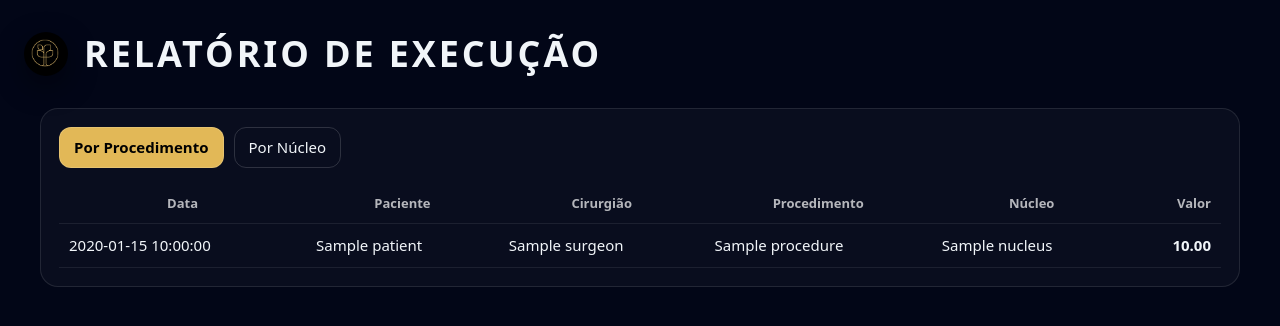
After one commit to NextLevel2025Medical/agenda_consultorios, a FastAPI app: template templates/relatorio_execucao.html in a window 1280 px wide. The commit adds this page. Shown: the top 326 px of the page. Run offline with FastAPI, Linux system fonts and the light colour scheme; the template is opened without the code that fills it: most values are stand-ins (such as "Sample title", 1, 10 or a date in 2020); some libraries are stand-ins or nearby versions.

Commit message:
Add files via upload

```diff
--- /dev/null
+++ b/templates/relatorio_execucao.html
@@ -0,0 +1,156 @@
+{% extends "base.html" %}
+{% block page_title %}CONCEPT SYS - RELATÓRIO DE EXECUÇÃO{% endblock %}
+{% block header_title %}Relatório de Execução{% endblock %}
+{% block content %}
+
+<style>
+.report-wrap{
+  max-width:1200px;
+  margin:0 auto;
+}
+
+.report-card{
+  background: rgba(255,255,255,.03);
+  border:1px solid rgba(255,255,255,.10);
+  border-radius:18px;
+  padding:18px;
+}
+
+.report-table{
+  width:100%;
+  border-collapse:collapse;
+}
+
+.report-table th,
+.report-table td{
+  padding:10px;
+  border-bottom:1px solid rgba(255,255,255,.08);
+}
+
+.report-table th{
+  color:rgba(255,255,255,.70);
+  font-size:13px;
+}
+
+.amount{
+  font-weight:800;
+  text-align:right;
+}
+
+.tab-bar{
+  display:flex;
+  gap:10px;
+  margin-bottom:16px;
+}
+
+.tab{
+  padding:8px 14px;
+  border-radius:12px;
+  cursor:pointer;
+  border:1px solid rgba(255,255,255,.15);
+}
+
+.tab.active{
+  background:var(--accent);
+  color:#000;
+  font-weight:800;
+}
+</style>
+
+<div class="report-wrap">
+
+<div class="report-card">
+
+<div class="tab-bar">
+<div class="tab active" data-tab="procedure">Por Procedimento</div>
+<div class="tab" data-tab="nucleus">Por Núcleo</div>
+</div>
+
+<div id="tab-procedure">
+
+<table class="report-table">
+<thead>
+<tr>
+<th>Data</th>
+<th>Paciente</th>
+<th>Cirurgião</th>
+<th>Procedimento</th>
+<th>Núcleo</th>
+<th style="text-align:right">Valor</th>
+</tr>
+</thead>
+<tbody>
+
+{% for r in data %}
+<tr>
+<td>{{ r.date }}</td>
+<td>{{ r.patient }}</td>
+<td>{{ r.surgeon }}</td>
+<td>{{ r.procedure }}</td>
+<td>{{ r.nucleus }}</td>
+<td class="amount">{{ "%.2f"|format(r.amount) }}</td>
+</tr>
+{% endfor %}
+
+</tbody>
+</table>
+
+</div>
+
+<div id="tab-nucleus" style="display:none;">
+
+<table class="report-table">
+<thead>
+<tr>
+<th>Núcleo</th>
+<th style="text-align:right">Total</th>
+</tr>
+</thead>
+<tbody>
+
+{% set totals = {} %}
+
+{% for r in data %}
+{% set _ = totals.update({ r.nucleus: totals.get(r.nucleus,0) + r.amount }) %}
+{% endfor %}
+
+{% for k,v in totals.items() %}
+<tr>
+<td>{{ k }}</td>
+<td class="amount">{{ "%.2f"|format(v) }}</td>
+</tr>
+{% endfor %}
+
+</tbody>
+</table>
+
+</div>
+
+</div>
+
+</div>
+
+<script>
+
+const tabs=document.querySelectorAll(".tab")
+
+tabs.forEach(t=>{
+t.onclick=()=>{
+
+tabs.forEach(x=>x.classList.remove("active"))
+t.classList.add("active")
+
+const target=t.dataset.tab
+
+document.getElementById("tab-procedure").style.display =
+target==="procedure" ? "block":"none"
+
+document.getElementById("tab-nucleus").style.display =
+target==="nucleus" ? "block":"none"
+
+}
+})
+
+</script>
+
+{% endblock %}
```
Also changed, not shown: templates/mapa.html (+140 -0 lines), templates/procedimentos.html (added, +129 -0 lines).
